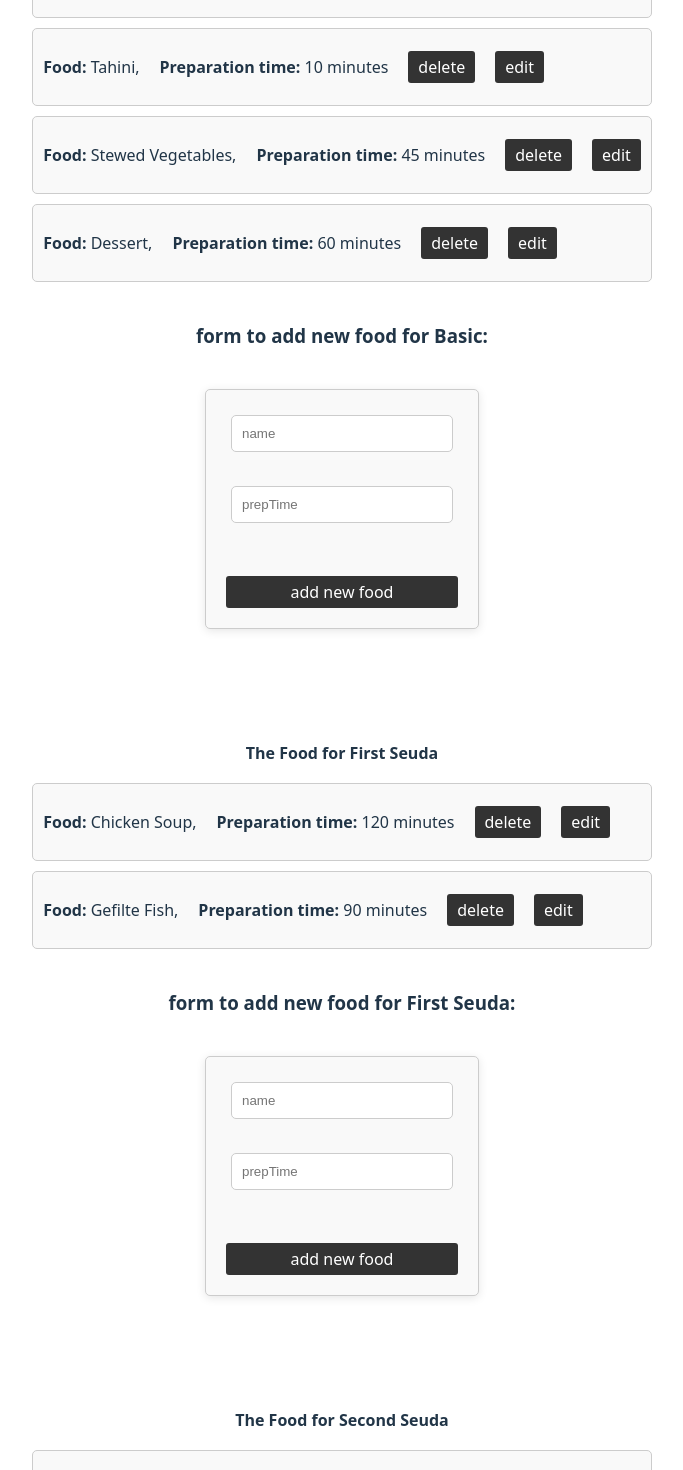
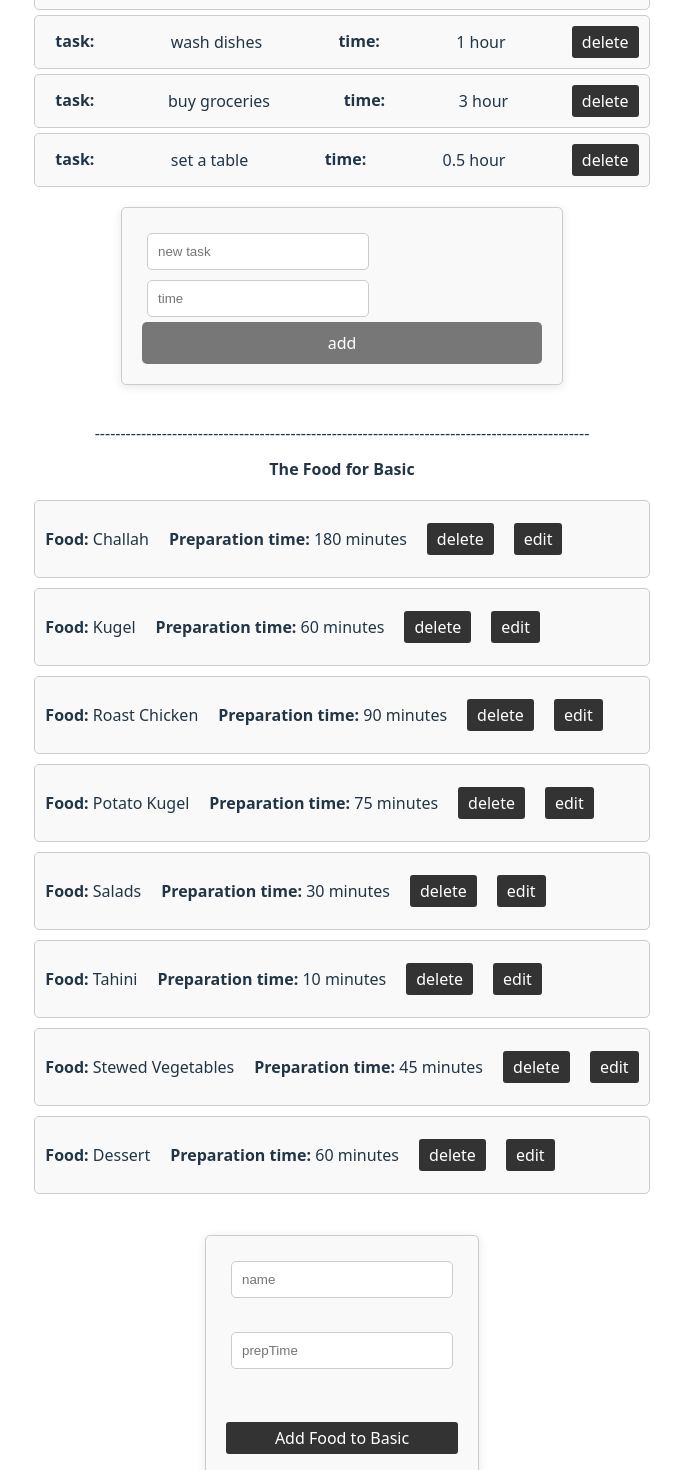
Before and after one commit to Tovi-shimonovitz/shabat_project_react, a React (Vite) app: page / in a window 1280 px wide. Shown: the part 500-1970 px from the top of the page, without its empty margins (298-981 px from the left). Built offline with nearby package versions, Linux system fonts and the light colour scheme.

Commit message:
update cooking and data

```diff
--- a/src/App.jsx
+++ b/src/App.jsx
@@ -1,6 +1,5 @@
 
 import { BaseList } from './Shoping/BaseList'
-import {AllLists} from './Cooking/AllLists'
 import './App.css'
 
 function App() {
@@ -14,7 +13,6 @@ function App() {
     </header>
      <h1>Preparations for Shabbat</h1>
 
-    <AllLists/>
     </>
   )
 }
--- a/src/Cooking/AllLists.jsx
+++ b/src/Cooking/AllLists.jsx
@@ -1,5 +1,5 @@
 import { useEffect, useState } from 'react';
-import { getBasicCookingArray,addBasic,getFirstSeudaArray,addFirst,getSecondSeudaArray,addSecond,getThirdSeudaArray,addThird,deleteBasic,deleteFirst,deleteSecond,deleteThird } from './data/cooking.js'
+import { getBasicCookingArray,addBasic,getFirstSeudaArray,addFirst,getSecondSeudaArray,addSecond,getThirdSeudaArray,addThird,deleteBasic,deleteFirst,deleteSecond,deleteThird } from '../data/cooking.js'
 import { Food } from './Food.jsx'
 import { FoodList } from './FoodList.jsx'
 
--- a/src/Cooking/Food.jsx
+++ b/src/Cooking/Food.jsx
@@ -7,6 +7,7 @@ export const Food=(props)=> {
           display:'flex',
           flexDirection:'row',
           alignItems:'center',
+
         // border: '1px solid black',
         // listStyleType: 'none',
         gap: '20px',
@@ -17,7 +18,7 @@ export const Food=(props)=> {
         // height: '40px',
         // fontSize: '77%'
       }} className="foo" >
-            <p><strong>Food:</strong> {food.name}, </p>
+            <p><strong>Food:</strong> {food.name}   </p>
             <p><strong>Preparation time:</strong> {food.prepTime} minutes </p>
             <button onClick={()=>{
 
--- a/src/Cooking/FoodList.jsx
+++ b/src/Cooking/FoodList.jsx
@@ -31,6 +31,8 @@ export const FoodList=(props)=>{
 
   return (
     <>
+        <p>------------------------------------------------------------------------------------------------</p>
+
     <div  style={{
                 listStyleType: 'none',
                 display: 'flex',
@@ -50,12 +52,11 @@ export const FoodList=(props)=>{
                 {food.map(f => <Food key={f.id} food ={f} deleteFood={deleteFood} setFood={setFood}/>)}
         </ul>
         </div>
-         <h3>form to add new food for {nameCook}: </h3>
             <form onSubmit={addFood}>
                 <input type="text" name="name" placeholder='name' /> <br />
                 <input type="text" name='prepTime' placeholder='prepTime' /> <br />
                 <br />
-                <button> add new food </button>
+                <button> Add Food to {nameCook}</button>
             </form>
         </div>
 
--- a/src/main.jsx
+++ b/src/main.jsx
@@ -6,10 +6,14 @@ import Shabbat from './homePage.jsx'
 import BasisTask from './Tasks/BasisTask.jsx'
 import TasksWhenHosting from './Tasks/TasksWhenHosting.jsx'
 import TasksWhenTraveling from './Tasks/TaskWhenTraveling.js'
+import {AllLists} from './Cooking/AllLists'
+
 createRoot(document.getElementById('root')).render(
   <StrictMode>
     <App />
     <Shabbat/>
     <BasisTask/>
+     <AllLists/>
   </StrictMode>,
+
 )
```
Also changed, not shown: src/data/cooking.js (renamed from src/Cooking/data/cooking.js).
